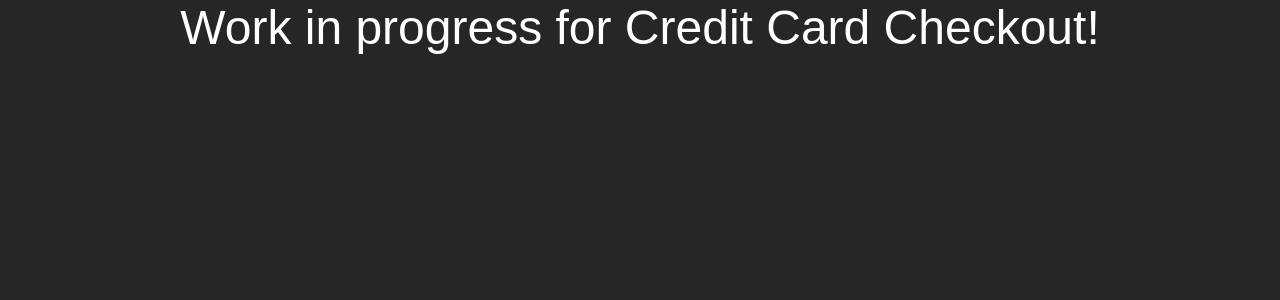
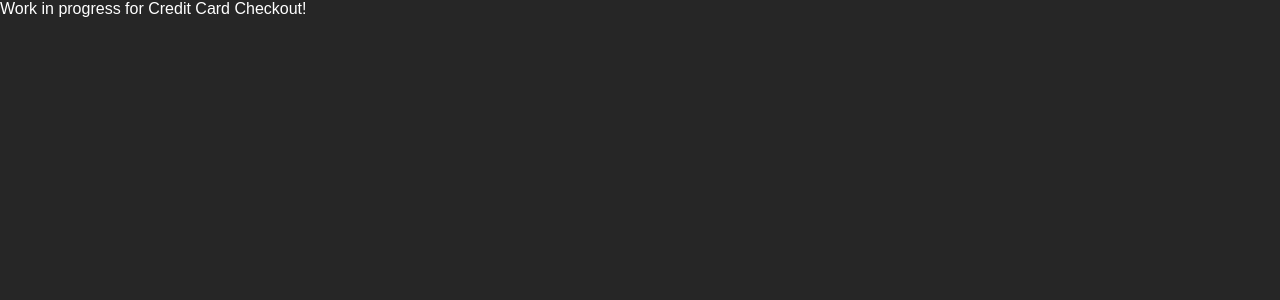
Before and after one commit to anneshackelford/daily-ui-challenges, a Next.js app: page /creditcardcheckout in a window 1280 px wide. Shown: the top 300 px of the page. Built offline with nearby package versions, Linux system fonts and the light colour scheme; a web font is replaced by a local one.

Commit message:
Fix lost css

```diff
--- a/components/DailyUI.tsx
+++ b/components/DailyUI.tsx
@@ -1,3 +1,4 @@
+import Image from 'next/image';
 import styled from 'styled-components';
 
 interface DailyProps {
@@ -62,9 +63,11 @@ export const DailyUI = ({
   return (
     <Daily backgroundColor={backgroundColor}>
       <DailyContainer>
-        <img
+        <Image
           src={`/images/${number}.png`}
           alt={`Daily UI Challenge ${number} ${name}`}
+          width={516}
+          height={290}
         />
         <DailyBottomRow>
           <DailyLabel color={color}>{name}</DailyLabel>
--- a/package.json
+++ b/package.json
@@ -13,6 +13,7 @@
     "next": "12.1.0",
     "react": "17.0.2",
     "react-dom": "17.0.2",
+    "sharp": "^0.30.1",
     "styled-components": "^5.3.3"
   },
   "devDependencies": {
--- a/pages/creditcardcheckout.tsx
+++ b/pages/creditcardcheckout.tsx
@@ -1,20 +1,16 @@
-import styled from 'styled-components';
+// import styled from 'styled-components';
 
-const Layout = styled.div`
-  display: flex;
-  flex-direction: column;
-  justify-content: center;
-  align-items: center;
-  /* height: 100vh; */
-  font-size: 48px;
-`;
+// const Layout = styled.div`
+//   display: flex;
+//   flex-direction: column;
+//   justify-content: center;
+//   align-items: center;
+//   height: 100vh;
+//   font-size: 48px;
+// `;
 
 const CreditCardCheckout = () => {
-  return (
-    <Layout>
-      <Layout>Work in progress for Credit Card Checkout!</Layout>{' '}
-    </Layout>
-  );
+  return <div>Work in progress for Credit Card Checkout!</div>;
 };
 
 export default CreditCardCheckout;
```
Also changed, not shown: pages/signup.tsx (+10 -14 lines), 1 other file (tests, documents, lock files or other folders).
